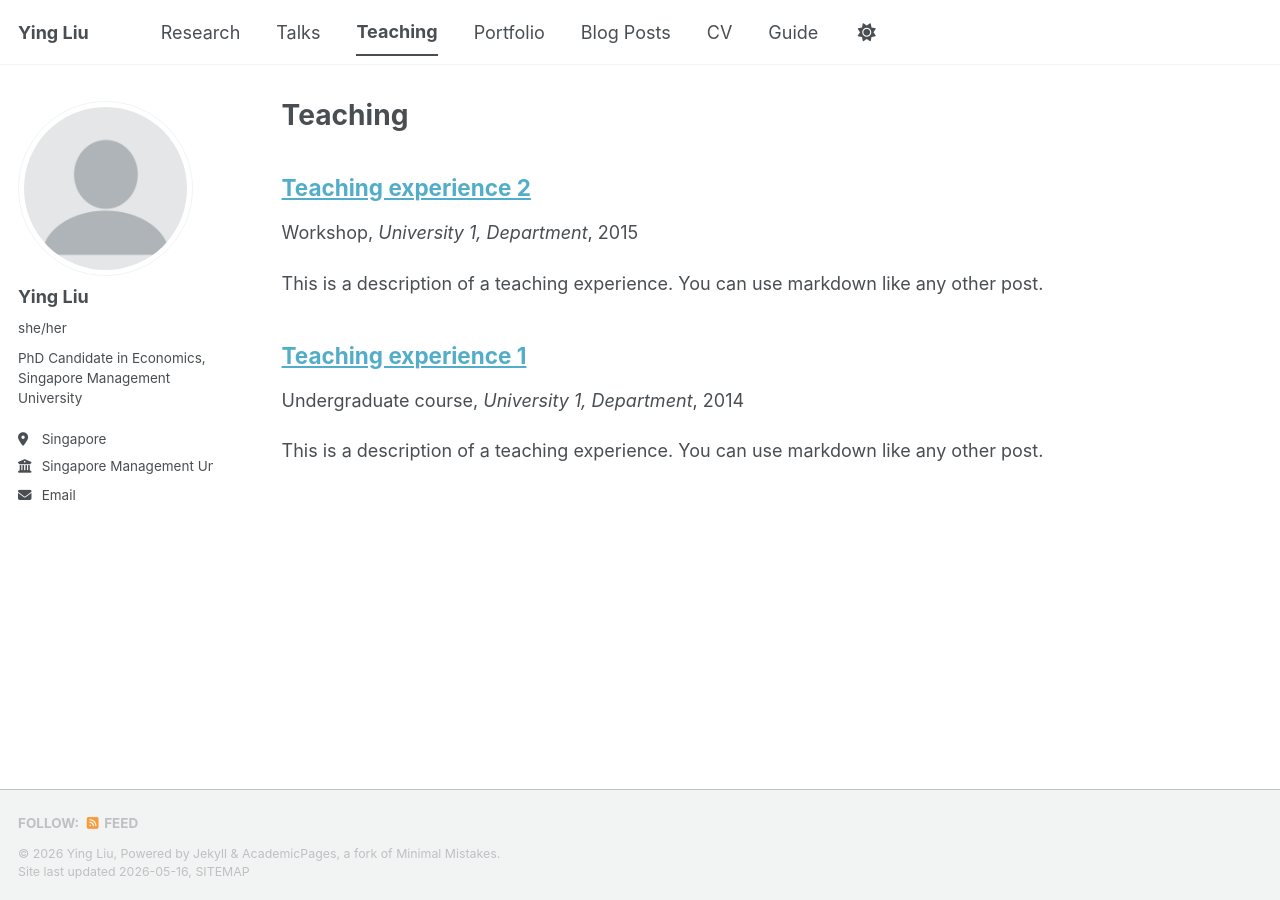
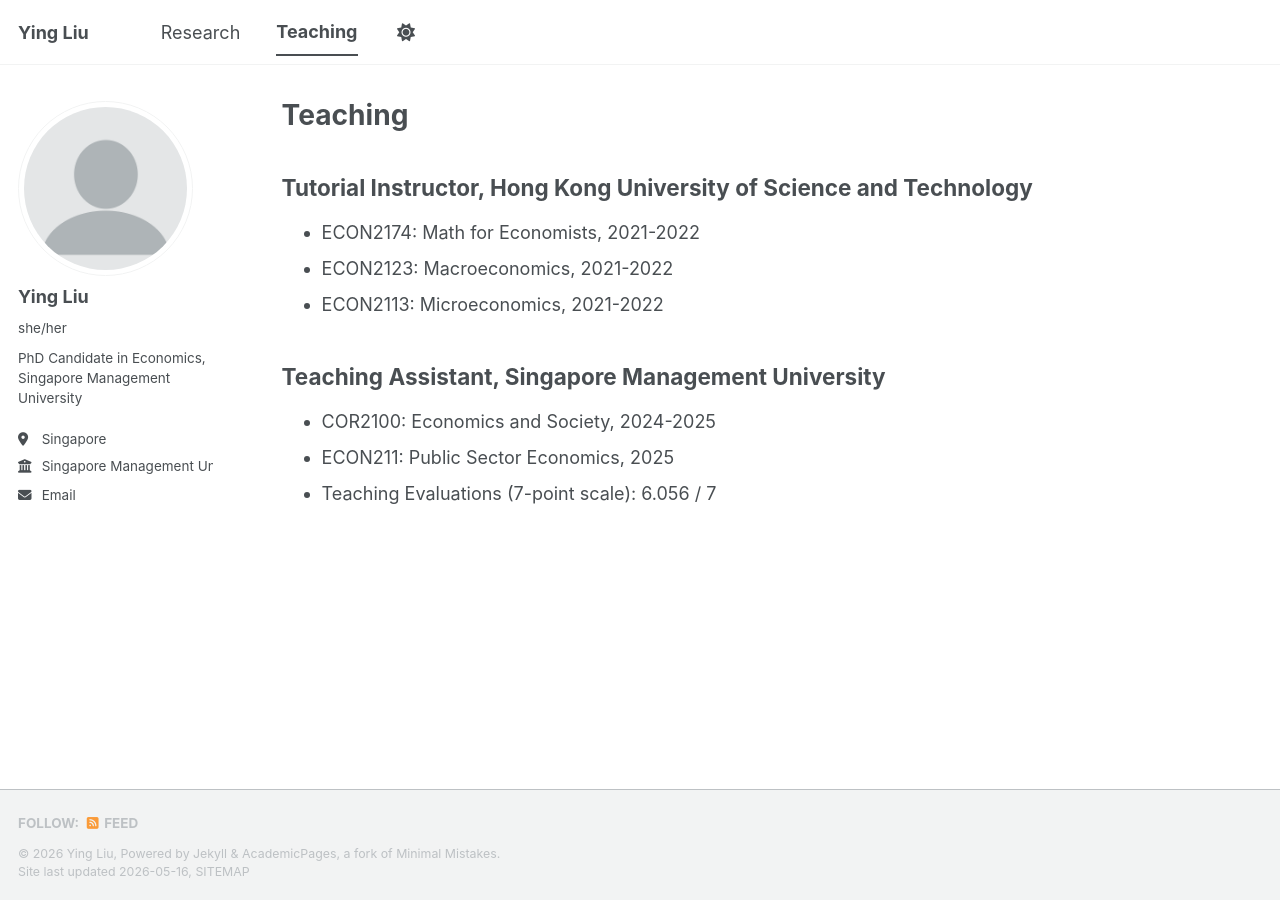
Before and after one commit to YingLIU2022/YingLIU2022.github.io, a Jekyll site: the page built from _pages/teaching.html, in a window 1280 px wide. Built offline with Jekyll 4.4.1, drawn with Linux system fonts in a browser that asks for light colours; a script bundle is joined from its source files by our own code; library files that are not in the unit come from our copies.

Commit message:
Customize site content
- Rename Research page title from Publications to Research
- Remove redundant publications.md
- Add static teaching content (HKUST instructor + SMU TA)
- Trim navigation to Research and Teaching only

Co-Authored-By: Claude Sonnet 4.6 <noreply@anthropic.com>

```diff
--- a/_data/navigation.yml
+++ b/_data/navigation.yml
@@ -11,23 +11,5 @@ main:
   - title: "Research"
     url: /publications/
 
-  - title: "Talks"
-    url: /talks/
-
   - title: "Teaching"
     url: /teaching/
-
-  - title: "Portfolio"
-    url: /portfolio/
-
-  - title: "Blog Posts"
-    url: /year-archive/
-
-  - title: "CV"
-    url: /cv/
-
-  # - title: "CV"
-  #   url: /cv-json/
-
-  - title: "Guide"
-    url: /markdown/
--- a/_pages/publications.html
+++ b/_pages/publications.html
@@ -1,6 +1,6 @@
 ---
 layout: archive
-title: "Publications"
+title: "Research"
 permalink: /publications/
 author_profile: true
 ---
--- a/_pages/teaching.html
+++ b/_pages/teaching.html
@@ -7,6 +7,16 @@ author_profile: true
 
 {% include base_path %}
 
-{% for post in site.teaching reversed %}
-  {% include archive-single.html %}
-{% endfor %}
+<h2>Tutorial Instructor, Hong Kong University of Science and Technology</h2>
+<ul>
+  <li>ECON2174: Math for Economists, 2021-2022</li>
+  <li>ECON2123: Macroeconomics, 2021-2022</li>
+  <li>ECON2113: Microeconomics, 2021-2022</li>
+</ul>
+
+<h2>Teaching Assistant, Singapore Management University</h2>
+<ul>
+  <li>COR2100: Economics and Society, 2024-2025</li>
+  <li>ECON211: Public Sector Economics, 2025</li>
+  <li>Teaching Evaluations (7-point scale): 6.056 / 7</li>
+</ul>
```
Also changed, not shown: _pages/publications.md (deleted, +0 -12 lines).
